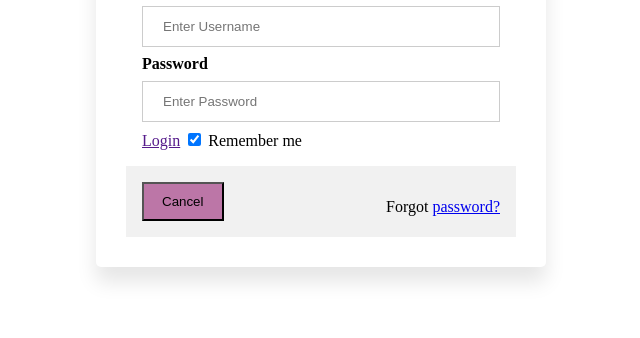
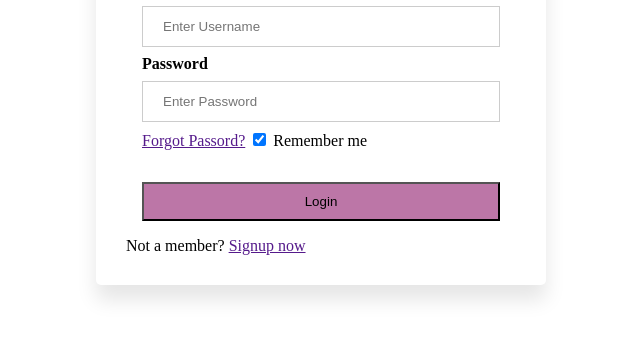
Before and after one commit to Fortunate05/Fortunate-Login-and-Registration, a plain HTML site: page index.html in a window 1280 px wide. Shown: the part 206-544 px from the top of the page, without its empty margins (312-952 px from the left). Drawn offline with Linux system fonts and the light colour scheme.

Commit message:
add login and signup and css

```diff
--- a/index.html
+++ b/index.html
@@ -17,11 +17,7 @@
             <div class="title login">
                 Login Form
             </div>
-            <div class="title signup">
-                Signup Form
-            </div>
         </div>
-
 
         <div class="container">
             <label for="uname"><b>Username</b></label>
@@ -31,16 +27,21 @@
             <label for="psw"><b>Password</b></label>
             <input type="password" placeholder="Enter Password" name="psw" required>
 
-            <a href="">Login</a>
+            <a href="">Forgot Passord?</a>
             <label>
                 <input type="checkbox" checked="checked" name="remember"> Remember me
             </label>
         </div>
 
-        <div class="container" style="background-color:#f1f1f1">
-            <button type="button" class="cancelbtn">Cancel</button>
-            <span class="psw">Forgot <a href="#">password?</a></span>
+        <div class="container">
+            <button type="button" class="loginbtn">Login <a href="#"></a></button>
+
         </div>
+        <div class="signup-link">
+            Not a member? <a href="">Signup now</a>
+         </div>
+
+
     </div>
 
 </body>
--- a/style.css
+++ b/style.css
@@ -39,34 +39,22 @@
   }
 
   /* Extra style for the cancel button (red) */
-  .cancelbtn {
+  .loginbtn {
     width: auto;
     padding: 10px 18px;
     background-color: #bc76a7;
+
   }
   /* Add padding to containers */
   .container {
     padding: 16px;
   }
-
-  /* The "Forgot password" text */
-  span.psw {
-    float: right;
-    padding-top: 16px;
-  }
-
-  /* Change styles for span and cancel button on extra small screens */
-  @media screen and (max-width: 300px) {
-    span.psw {
-      display: block;
-      float: none;
-    }
-    .cancelbtn {
+  /* login  */
+    .loginbtn {
       width: 100%;
     }
-    h3{
-        align-items: center;
+    /* sign up */
+    signup-link{
+        margin-left: 10px;
+
     }
-
-
-  }
```
